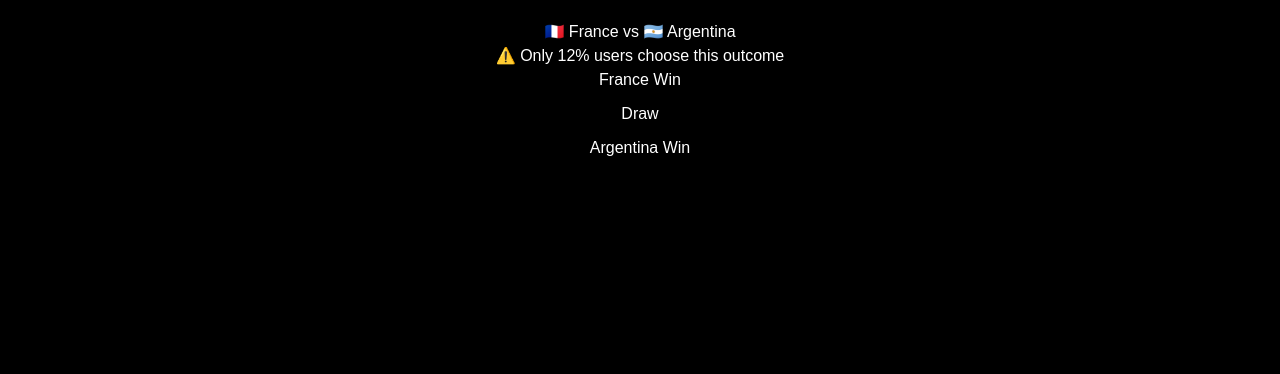
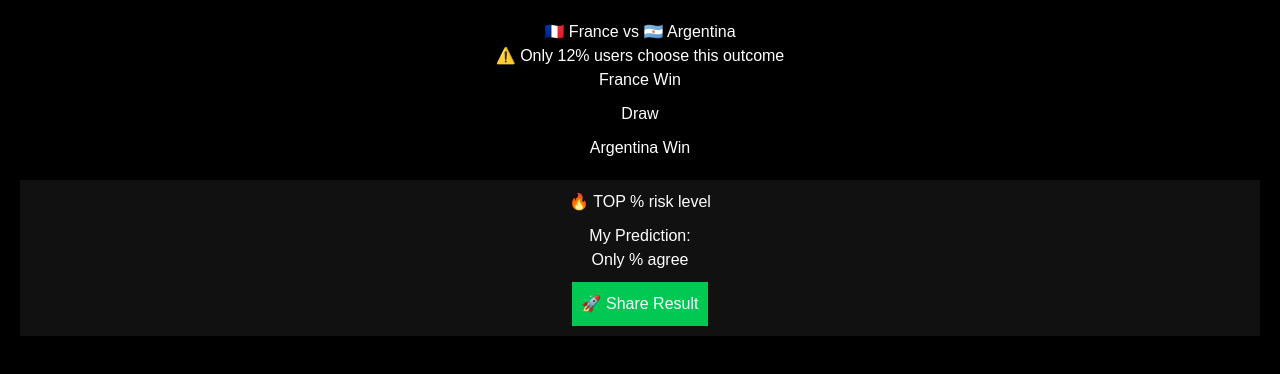
Before and after one commit to chen1009052666-dot/worldcup-webapp, a Next.js app: page / in a window 1280 px wide. Shown: the top 374 px of the page. Built offline with nearby package versions, Linux system fonts and the light colour scheme.

Commit message:
final fix

```diff
--- a/app/page.tsx
+++ b/app/page.tsx
@@ -3,7 +3,7 @@
 import { useState } from "react";
 
 export default function Home() {
-  const [result, setResult] = useState<any>(null);
+  const [result, setResult] = useState<any>({});
 
   const choose = (team: string) => {
     const percent = Math.floor(Math.random() * 80) + 10;
```
